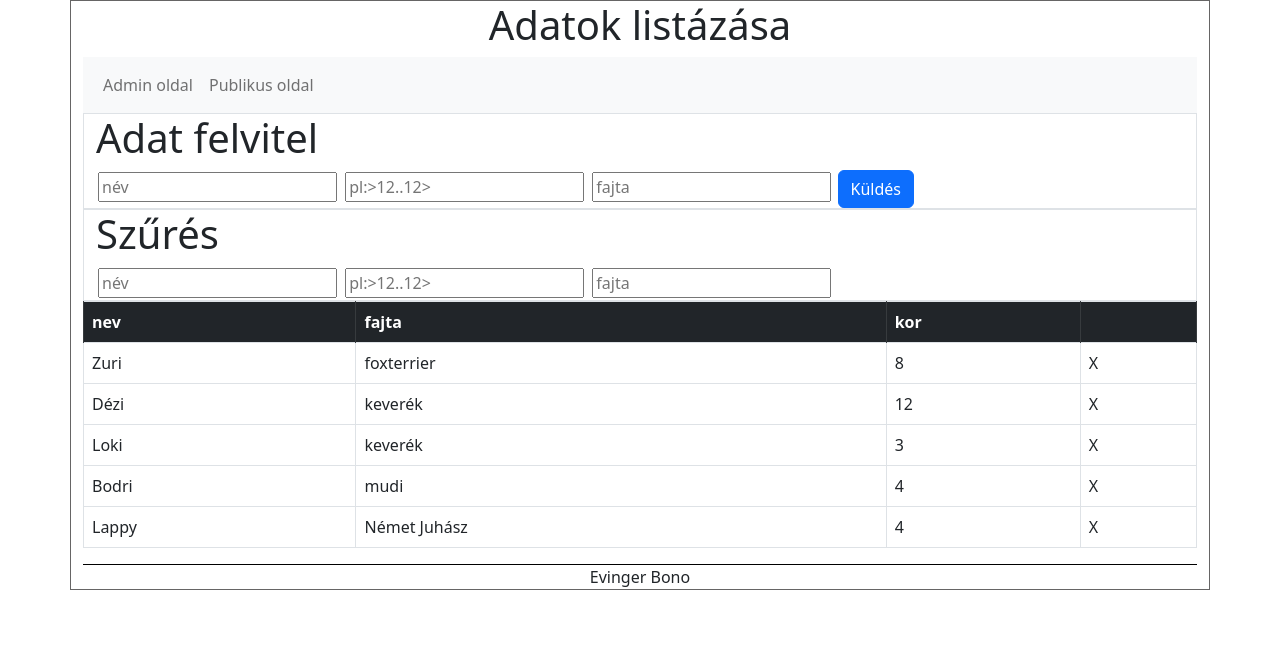
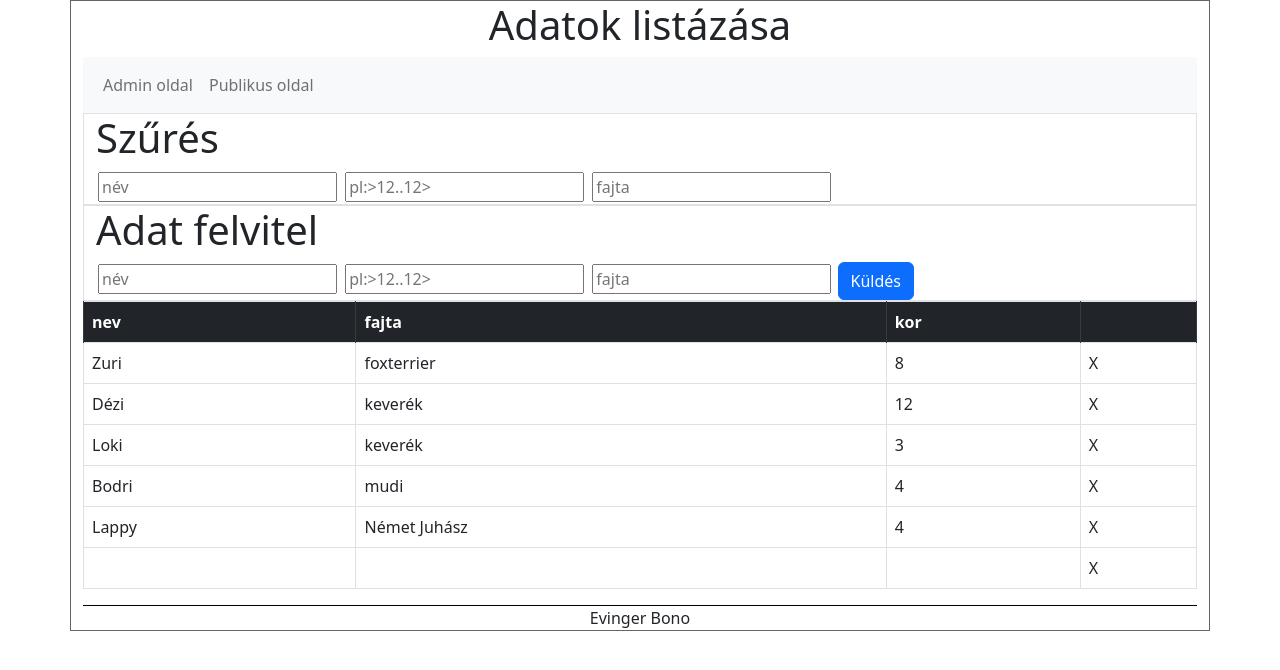
Before and after one commit to evingerbono/adatok_listazasa, a plain HTML site: page index.html in a window 1280 px wide. Both pictures are taken after a click on the link "Küldés". Drawn offline with nearby package versions, Linux system fonts and the light colour scheme.

Commit message:
adat_felvitel_üres_adat

```diff
--- a/index.html
+++ b/index.html
@@ -26,19 +26,19 @@
                 </ul>
             </div>
         </nav>
-        <aside id="felvitel" class="border container">
-            <h1>Adat felvitel</h1>
-            <input type="text" id="nev" placeholder="név" name="nev">
-            <input type="number" id="kor" placeholder="pl:>12..12>" name="kor">
-            <input type="text" id="fajta" placeholder="fajta" name="fajta">
-            <a href=# class='btn btn-primary'>Küldés</a>
-        </aside>
         <section class="border container">
             <h1>Szűrés</h1>
             <input type="text" id="nev" placeholder="név" name="nev">
             <input type="text" id="kor" placeholder="pl:>12..12>" name="kor">
             <input type="text" id="fajta" placeholder="fajta" name="fajta">
         </section>
+        <aside class="border container">
+            <h1>Adat felvitel</h1>
+            <input type="text" id="nev" placeholder="név" name="nev">
+            <input type="number" id="kor" placeholder="pl:>12..12>" name="kor">
+            <input type="text" id="fajta" placeholder="fajta" name="fajta">
+            <a id="kuldes" href=# class='btn btn-primary'>Küldés</a>
+        </aside>
         <article id="admin">
 
         </article>
--- a/main.js
+++ b/main.js
@@ -14,15 +14,12 @@ $(function () {
     const NEVINPUTELEM = $("#nev");
     const KORINPUTELEM = $("#kor");
     const FAJTAINPUTELEM = $("#fajta");
-    const ADAFELVITEL = $("#felvitel");
-
+    const ADAFELVITEL = $("#kuldes");
 
     let tartalom = megjelenit(ADATLISTA);
     TABLAZATELEM.append(tartalom);
 
-    ADAFELVITEL.on(function(){
 
-    });
     $("th").on("click", function () {
         let index = $(this).index();
         let kulcs = Object.keys(ADATLISTA[0])[index];
@@ -40,8 +37,19 @@ $(function () {
         ADATLISTA.splice(index, 1);
     });
 
+    ADAFELVITEL.on("click",function () {
+        const ujAdat = {
+            nev: NEVINPUTELEM.val(),
+            kor: KORINPUTELEM.val(),
+            fajta: FAJTAINPUTELEM.val(),
+        };
+        ADATLISTA.push(ujAdat);
+        let tartalom = megjelenit(ADATLISTA);
+        TABLAZATELEM.html(tartalom);
+    });
 
-    NEVINPUTELEM.on("input", function () {
+
+     NEVINPUTELEM.on("input", function () {
         let nevErtek = NEVINPUTELEM.val();
         let szurtlista = szures(ADATLISTA, "nev", nevErtek);
         console.log(szurtlista);
```
